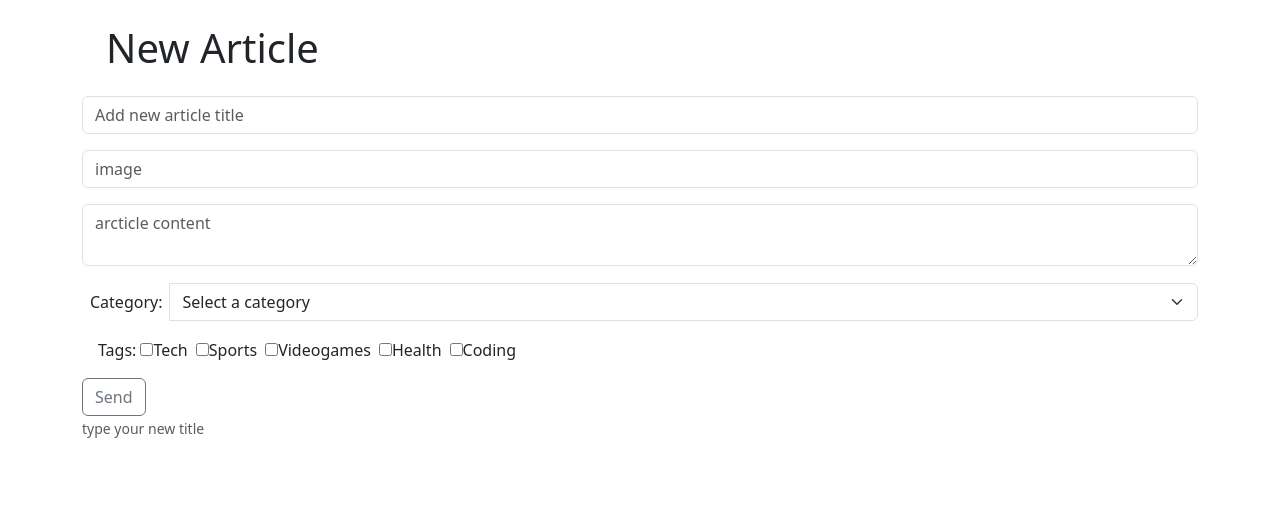
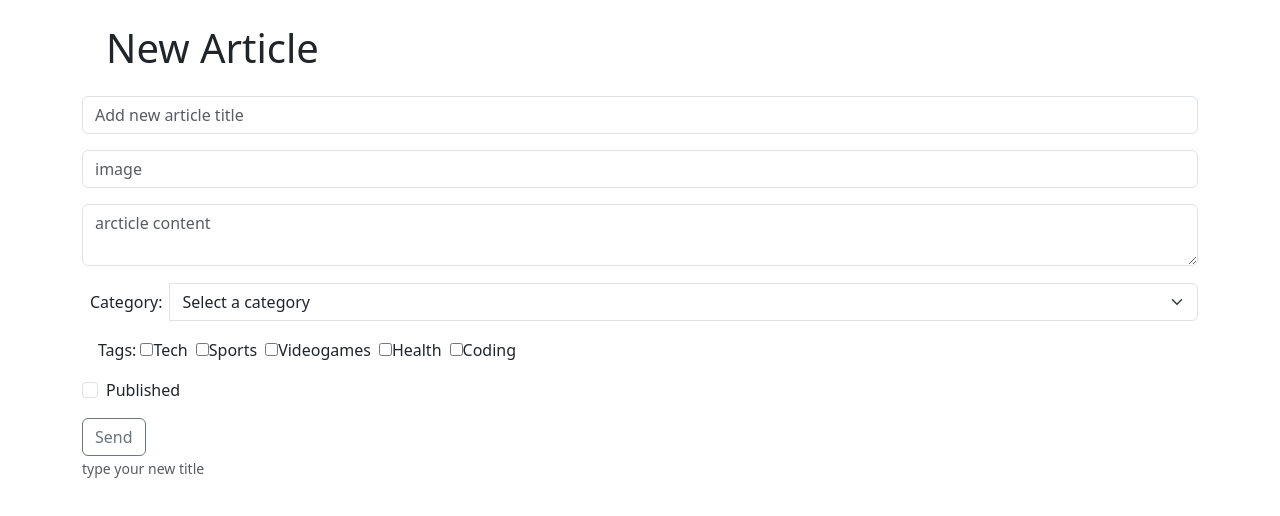
Before and after one commit to FrancescoMarra97/react-form-multifield, a React (Vite) app: page / in a window 1280 px wide. Shown: the top 516 px of the page. Built offline with nearby package versions, Linux system fonts and the light colour scheme.

Commit message:
published

```diff
--- a/src/App.jsx
+++ b/src/App.jsx
@@ -157,6 +157,18 @@ function App() {
 
             </div>
           </div>
+          <div className="form-check mb-3">
+            <input
+              id="published"
+              name='published'
+              type="checkbox"
+              className="form-check-input"
+              value={formData.published}
+              onChange={(e) => setFormData({ ...formData, published: e.target.value })}
+
+            />
+            <label className="form-check-label" htmlFor=""> Published </label>
+          </div>
           <div>
             <button className="btn btn-outline-secondary" type="submit" id="button-addon2">Send</button>
           </div>
```
